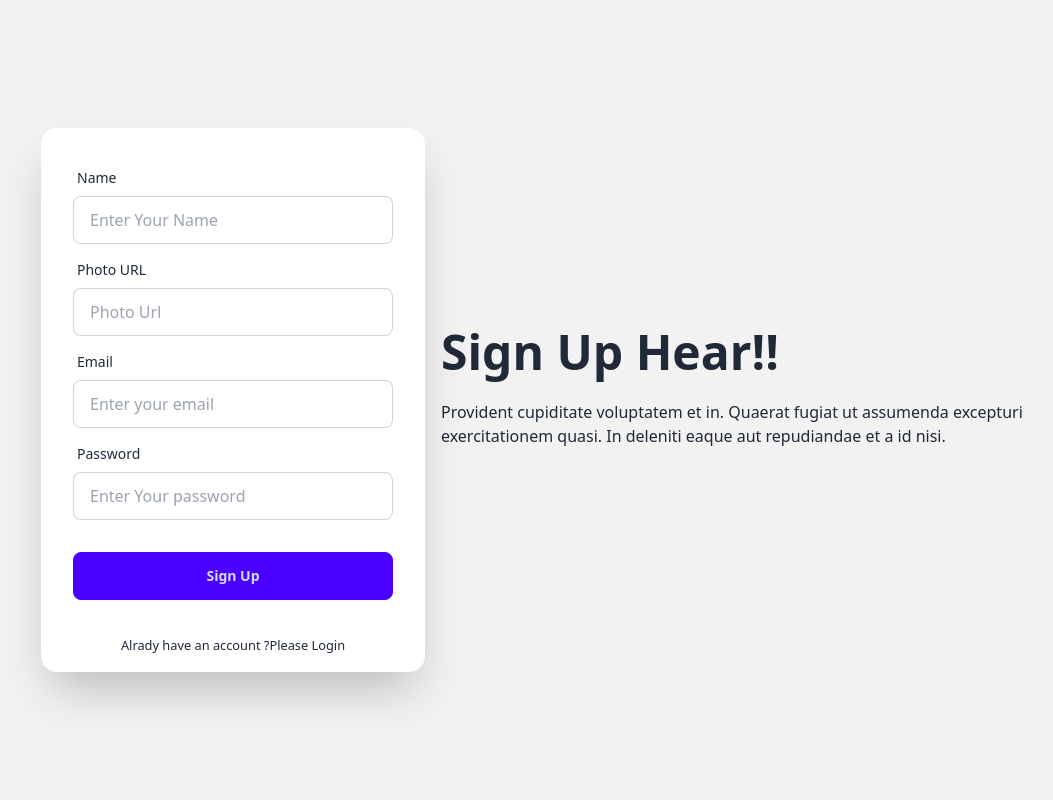
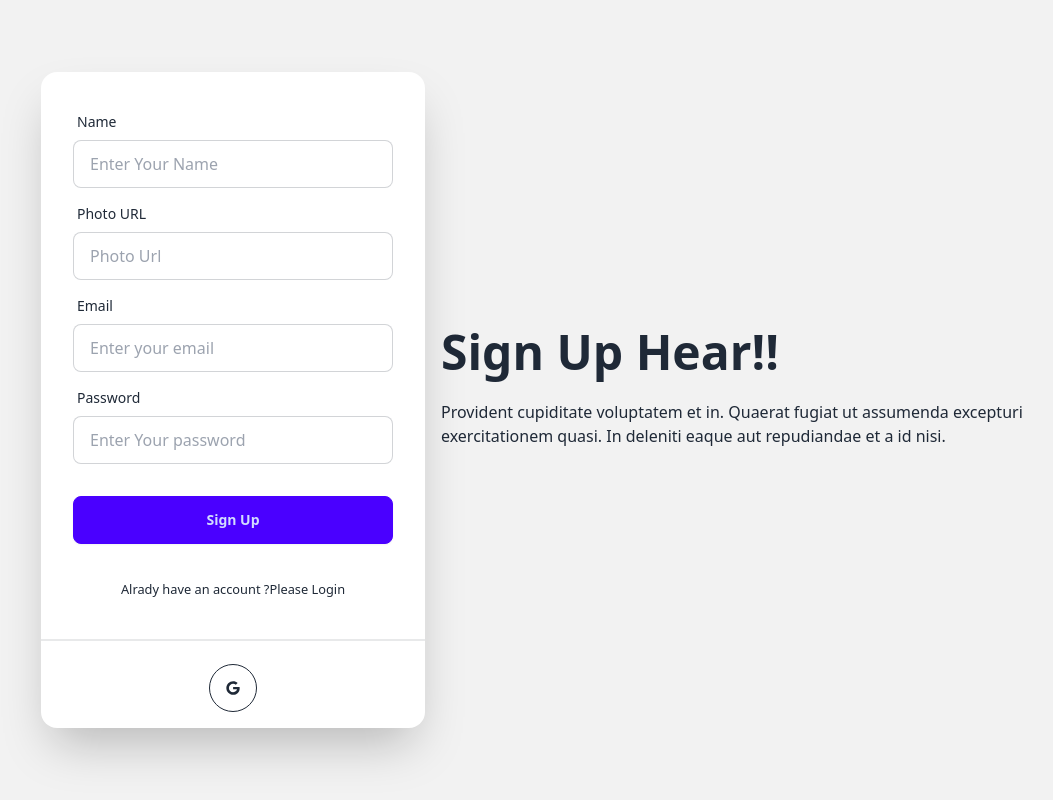
Before and after one commit to hossainta1/bistro-boss-client, a React (Vite) app: page /signup in a window 1280 px wide. Shown: the whole page, without its empty margins (87-1140 px from the left). Built offline with nearby package versions, Linux system fonts and the light colour scheme; no server answers.

Commit message:
load user in Admin Dashboard

```diff
--- a/src/Layout/Dashboard.jsx
+++ b/src/Layout/Dashboard.jsx
@@ -1,11 +1,14 @@
 import { NavLink, Outlet } from "react-router-dom";
-import { FaShoppingCart, FaWallet, FaHome, FaBars } from 'react-icons/fa';
+import { FaShoppingCart, FaWallet, FaHome, FaBars, FaUtensils, FaBook, FaUsers } from 'react-icons/fa';
 import { SlCalender } from "react-icons/sl";
 import useCart from "../hooks/useCart";
 
 
 const Dashboard = () => {
     const [cart] = useCart();
+
+    // TODO: Load data from the server to have dynamic isAdmin based on Data
+    const isAdmin = true;
     return (
         <div className="drawer lg:drawer-open">
             <input id="my-drawer-2" type="checkbox" className="drawer-toggle" />
@@ -17,6 +20,18 @@ const Dashboard = () => {
             <div className="drawer-side bg-[#D1A054]">
                 <label htmlFor="my-drawer-2" aria-label="close sidebar" className="drawer-overlay"></label>
                 <ul className="menu p-4 w-80">
+
+                    {
+                        isAdmin ? <>
+
+                            <li> <NavLink to="/dashboard/home"> <FaHome></FaHome> Admin Home </NavLink></li>
+                            <li> <NavLink to="/dashboard/reservation"> <FaUtensils></FaUtensils> Add Items </NavLink></li>
+                            <li> <NavLink to="/dashboard/history"> <FaWallet></FaWallet>Manage Items </NavLink></li>
+                            <li> <NavLink to="/dashboard/history"> <FaBook></FaBook> Manage Booking </NavLink></li>
+                            <li> <NavLink to="/dashboard/allusers"> <FaUsers></FaUsers> All Users </NavLink></li>
+
+                        </> : <>
+
                             <li> <NavLink to="/dashboard/home"> <FaHome></FaHome> User Home </NavLink></li>
                             <li> <NavLink to="/dashboard/reservation"> <SlCalender></SlCalender> Reservasion </NavLink></li>
                             <li> <NavLink to="/dashboard/history"> <FaWallet></FaWallet> Payment History </NavLink></li>
@@ -25,6 +40,11 @@ const Dashboard = () => {
                                     <span className="badge badge-secondary">+{cart?.length || 0}</span>
                                 </NavLink>
                             </li>
+
+                        </>
+                    }
+
+
                     <div className="divider"></div>
                     <li><NavLink to="/"><FaHome></FaHome>Home</NavLink></li>
                     <li><NavLink to="/menu"><FaBars></FaBars>Menu</NavLink></li>
--- /dev/null
+++ b/src/Pages/Dashboard/AllUsers/AllUsers.jsx
@@ -0,0 +1,18 @@
+import { useQuery } from "@tanstack/react-query";
+
+const AllUsers = () => {
+    const { data: users = [], refetch } = useQuery({
+        queryKey: ['users'],
+        queryFn: async () => {
+            const res = await fetch('http://localhost:5000/users')
+            return res.json();
+        },
+    })
+    return (
+        <div>
+            {users.length}
+        </div>
+    );
+};
+
+export default AllUsers;
--- a/src/Pages/Login/Login.jsx
+++ b/src/Pages/Login/Login.jsx
@@ -4,6 +4,7 @@ import { AuthContext } from '../../providers/AuthProviders';
 import { Link, useLocation, useNavigate } from 'react-router-dom';
 import { Helmet } from 'react-helmet-async';
 import Swal from 'sweetalert2';
+import SocialLogin from '../Shared/SocialLogin/SocialLogin';
 
 
 const Login = () => {
@@ -107,6 +108,7 @@ const Login = () => {
                             </div>
                         </form>
                         <p className="text-center mb-4"><small>New Hear?<Link to="/signup">Create an Account</Link> </small></p>
+                        <SocialLogin></SocialLogin>
                     </div>
                 </div>
             </div>
--- a/src/Pages/Shared/SocialLogin/SocialLogin.jsx
+++ b/src/Pages/Shared/SocialLogin/SocialLogin.jsx
@@ -1,8 +1,48 @@
+import { useContext } from "react";
+import { FaGoogle } from "react-icons/fa";
+import { AuthContext } from "../../../providers/AuthProviders";
+import { useLocation, useNavigate } from "react-router-dom";
+
 
 const SocialLogin = () => {
+    const { googleSignIn } = useContext(AuthContext);
+    const navigate = useNavigate();
+    const location = useLocation();
+
+
+    const from = location.state?.from?.pathname || "/";
+
+
+    const handleGoogleSignIn = () => {
+        googleSignIn()
+            .then(result => {
+                const loggedInUser = result.user;
+                console.log(loggedInUser);
+                const saveUser = { name: loggedInUser.displayName, email: loggedInUser.email }
+
+                fetch('http://localhost:5000/users', {
+                    method: 'POST',
+                    headers: {
+                        'content-type': 'application/json'
+                    },
+                    body: JSON.stringify(saveUser)
+                })
+                    .then(res => res.json())
+                    .then(() => {
+                        navigate(from, { replace: true });
+                    })
+
+            })
+    }
+
     return (
         <div>
-
+            <div className="divider"></div>
+            <div className="w-full text-center my-4">
+                <button onClick={handleGoogleSignIn} className="btn btn-circle btn-outline">
+                    <FaGoogle></FaGoogle>
+                </button>
+            </div>
         </div>
     );
 };
--- a/src/Pages/SignUp/SignUp.jsx
+++ b/src/Pages/SignUp/SignUp.jsx
@@ -4,6 +4,7 @@ import { useForm } from "react-hook-form";
 import { Link, useNavigate } from "react-router-dom";
 import { AuthContext } from "../../providers/AuthProviders";
 import Swal from "sweetalert2";
+import SocialLogin from "../Shared/SocialLogin/SocialLogin";
 
 
 const SignUp = () => {
@@ -117,6 +118,7 @@ const SignUp = () => {
                             </div>
                         </form>
                         <p className="text-center mb-4"><small>Alrady have an account ?<Link to="/login">Please Login</Link> </small></p>
+                        <SocialLogin></SocialLogin>
                     </div>
                 </div>
             </div>
--- a/src/providers/AuthProviders.jsx
+++ b/src/providers/AuthProviders.jsx
@@ -1,5 +1,5 @@
 import { createContext, useEffect, useState } from "react";
-import { createUserWithEmailAndPassword, getAuth, onAuthStateChanged, signInWithEmailAndPassword, signOut, updateProfile } from "firebase/auth";
+import { GoogleAuthProvider, createUserWithEmailAndPassword, getAuth, onAuthStateChanged, signInWithEmailAndPassword, signInWithPopup, signOut, updateProfile } from "firebase/auth";
 import { app } from "../firebase/firebase.config";
 
 export const AuthContext = createContext(null);
@@ -8,6 +8,8 @@ const auth = getAuth(app);
 const AuthProviders = ({ children }) => {
     const [user, setUser] = useState(null);
     const [loading, setLoading] = useState(true);
+    // Google provider
+    const googleProvider = new GoogleAuthProvider();
 
     const createUser = (email, password) => {
         setLoading(true);
@@ -16,6 +18,11 @@ const AuthProviders = ({ children }) => {
     const signin = (email, password) => {
         setLoading(true);
         return signInWithEmailAndPassword(auth, email, password)
+    }
+
+    const googleSignIn = () => {
+        setLoading(true);
+        return signInWithPopup(auth, googleProvider)
     }
 
     const logOut = () => {
@@ -46,8 +53,9 @@ const AuthProviders = ({ children }) => {
         loading,
         createUser,
         signin,
+        googleSignIn,
         logOut,
-        updateUserProfile
+        updateUserProfile,
 
     }
 
```
Also changed, not shown: src/Routes/Routes.jsx (+7 -1 lines). Lines whose indentation alone changed are shown as unchanged.
